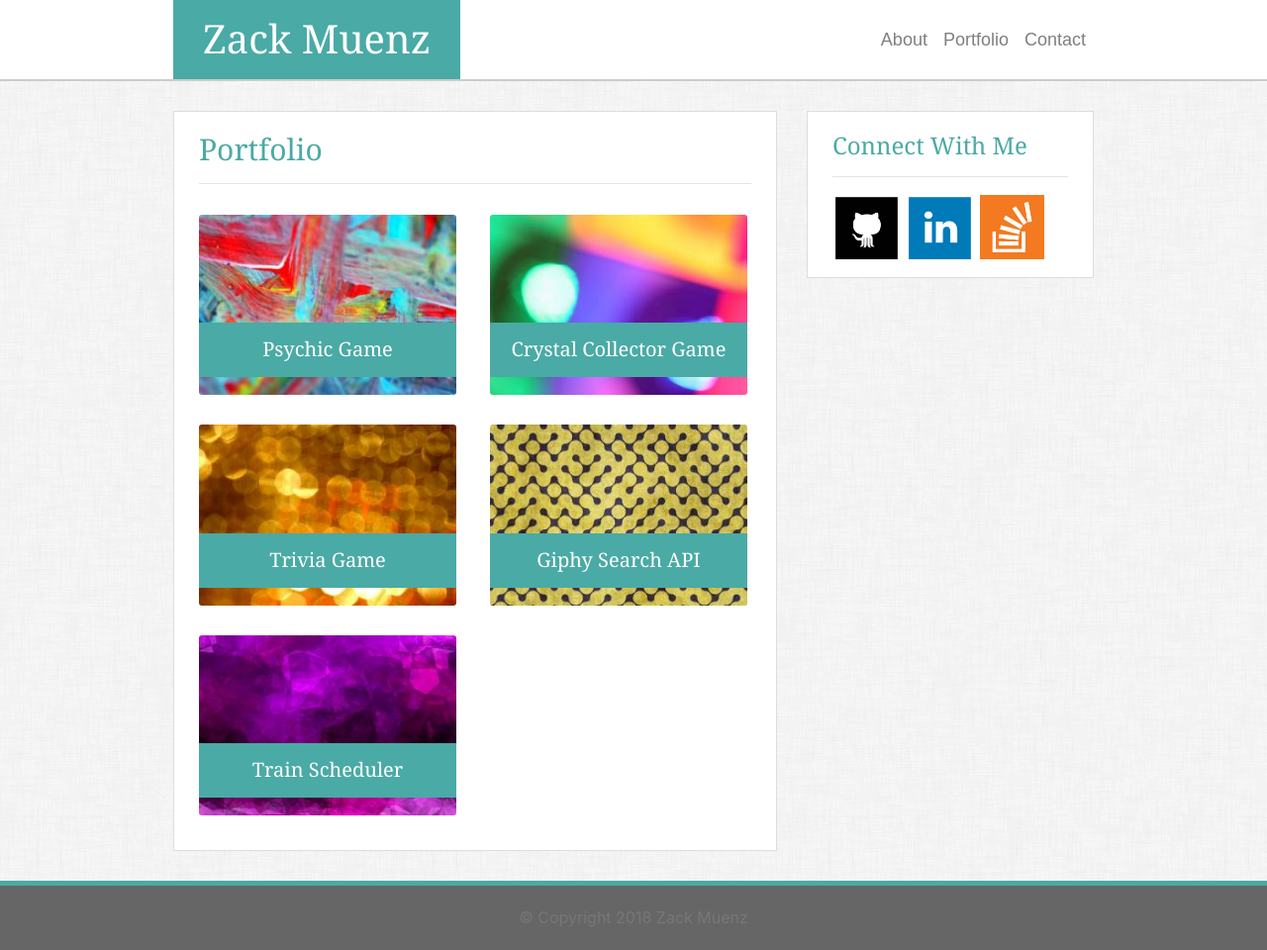
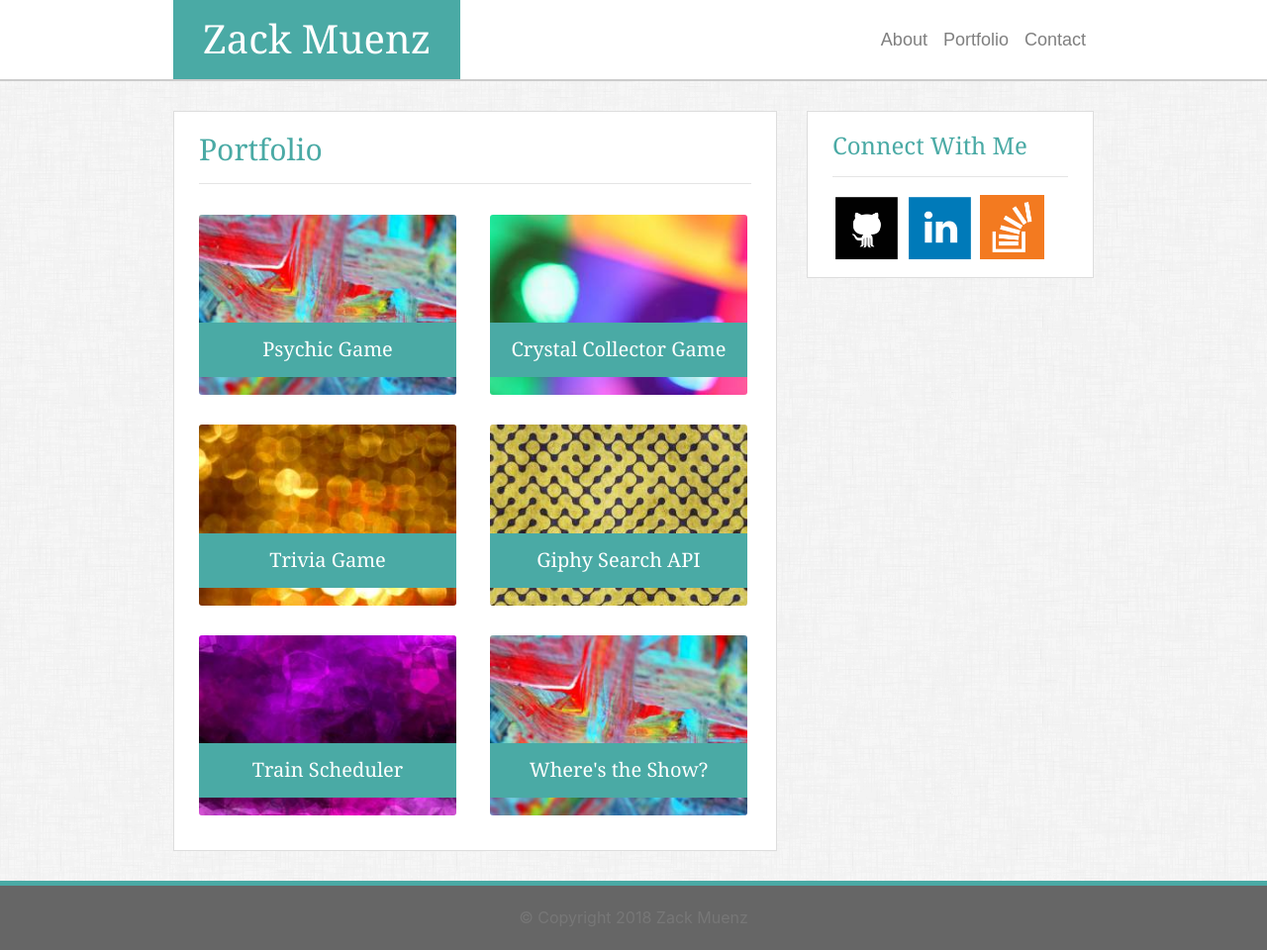
Before and after one commit to zmuenz/Bootstrap-Portfolio, a plain HTML site: page portfolio.html in a window 1280 px wide. Shown: the whole page at 99% size. Drawn offline with nearby package versions, Linux system fonts and the light colour scheme.

Commit message:
added link to Project 1

```diff
--- a/portfolio.html
+++ b/portfolio.html
@@ -104,6 +104,14 @@
                             </a>
                         </div>
                         <div class="col-lg-6 col-md-12 col-12 col-sm-12">
+                            <a href="https://zmuenz.github.io/Wheres-The-Show/">
+                                <div class="card text-white">
+                                    <img class="card-img" src="assets/images/placeholder1.jpg" alt="Card image">
+                                    <div class="card-img-overlay">
+                                        <h5 class="card-title">Where's the Show?</h5>
+                                    </div>
+                                </div>
+                            </a>
                         </div>
                     </div>
                 </div>
```
